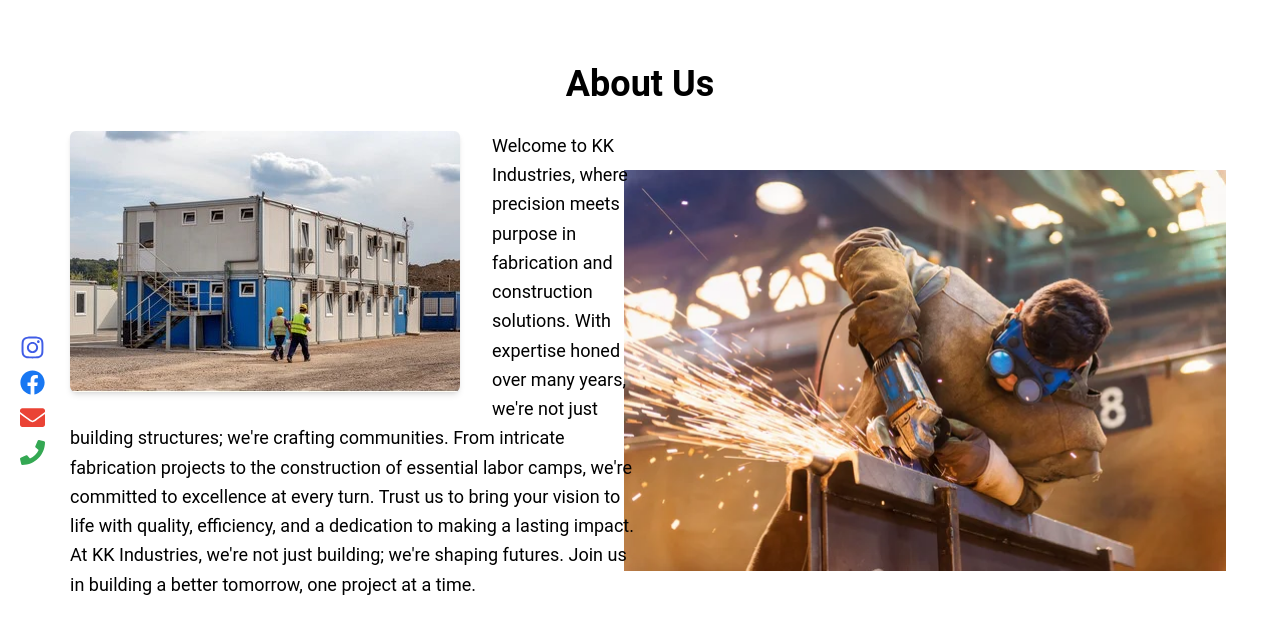
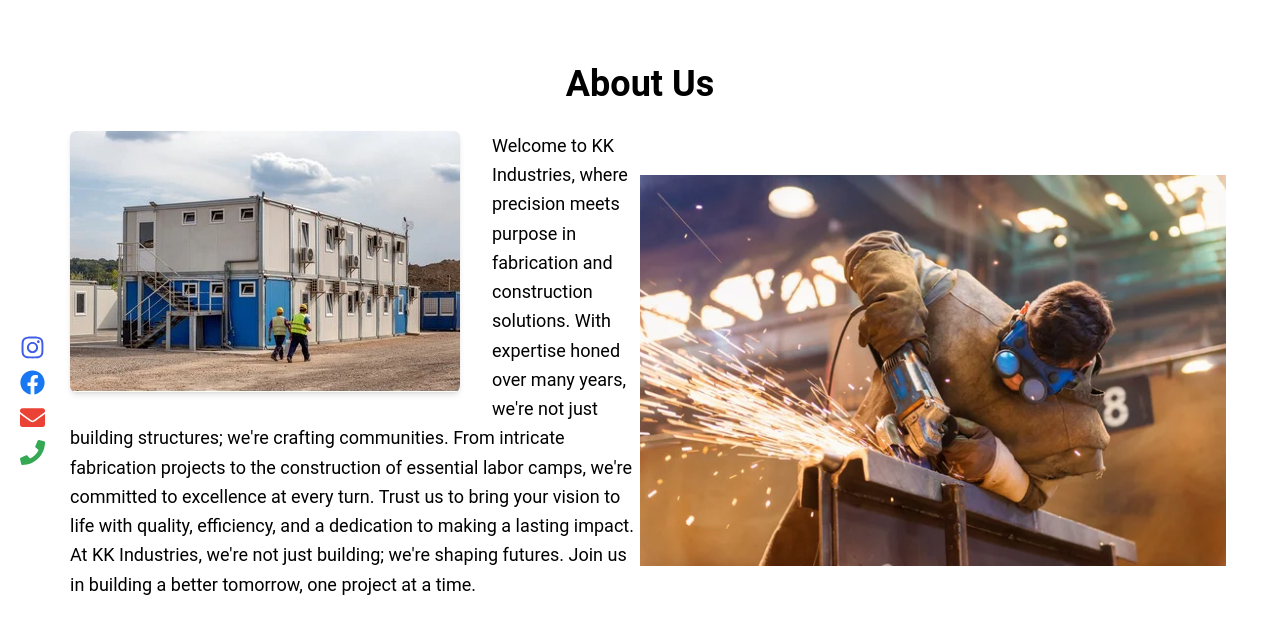
Before and after one commit to akshitchowdhury/fabrication, a React (Create React App) app: page /about in a window 1280 px wide. Shown: the top 634 px of the page. Built offline with nearby package versions, Linux system fonts and the light colour scheme.

Commit message:
screen_resp5

```diff
--- a/src/components/About Us/AboutUs.css
+++ b/src/components/About Us/AboutUs.css
@@ -82,4 +82,5 @@
     background-size: contain;
     background-repeat: no-repeat;
     background-position: center;
+    margin-left: 1rem;
   }
--- a/src/components/NavBlock/NavBlocks.css
+++ b/src/components/NavBlock/NavBlocks.css
@@ -26,7 +26,7 @@
         background-image: url('../../assets/f6.jpg');
     }
     40% {
-        background-image: url('../../assets/f3.webp');
+        background-image: url('../../assets/f0.jpg');
     }
     60% {
         background-image: url('../../assets/f7.webp');
```
